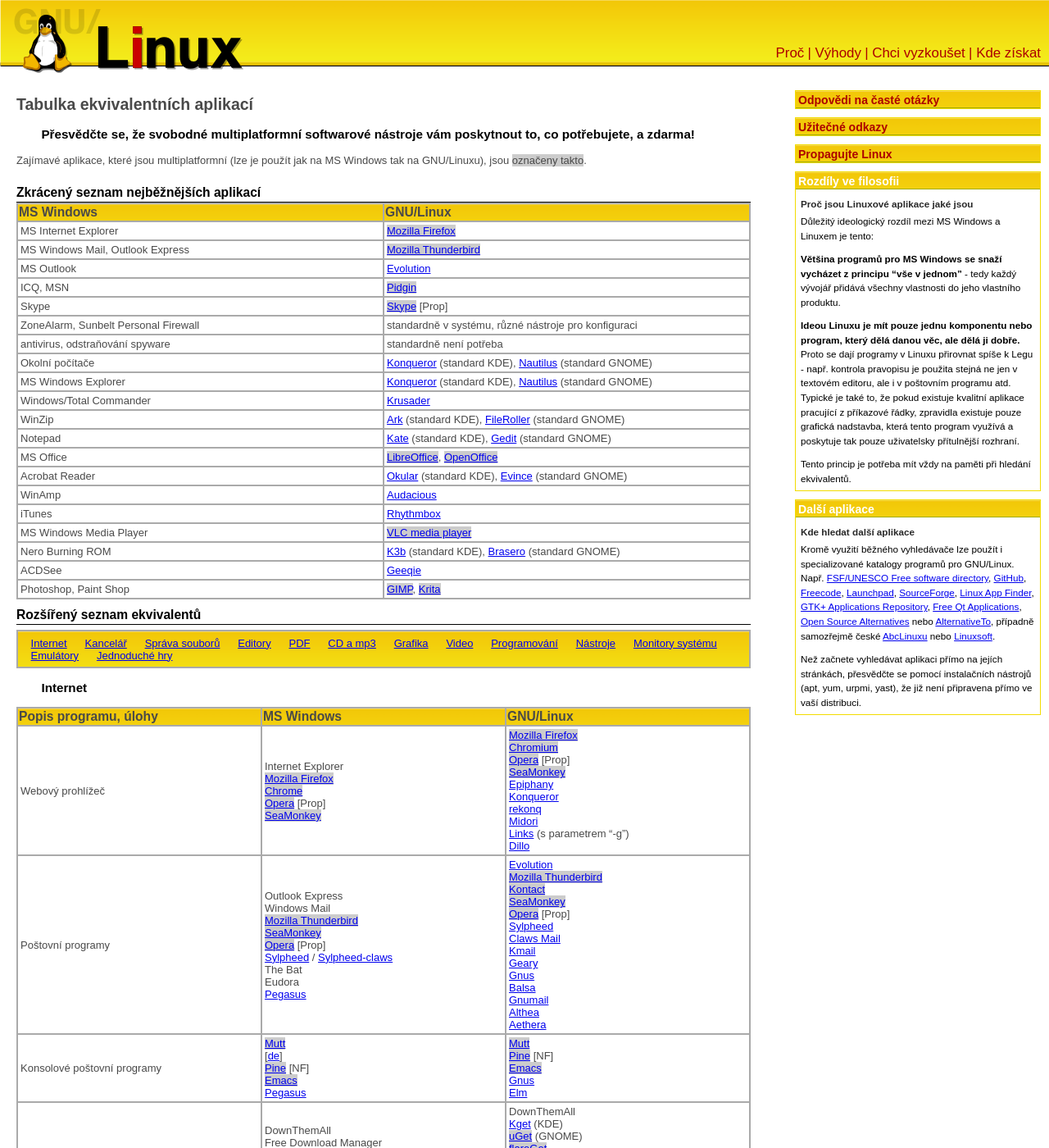
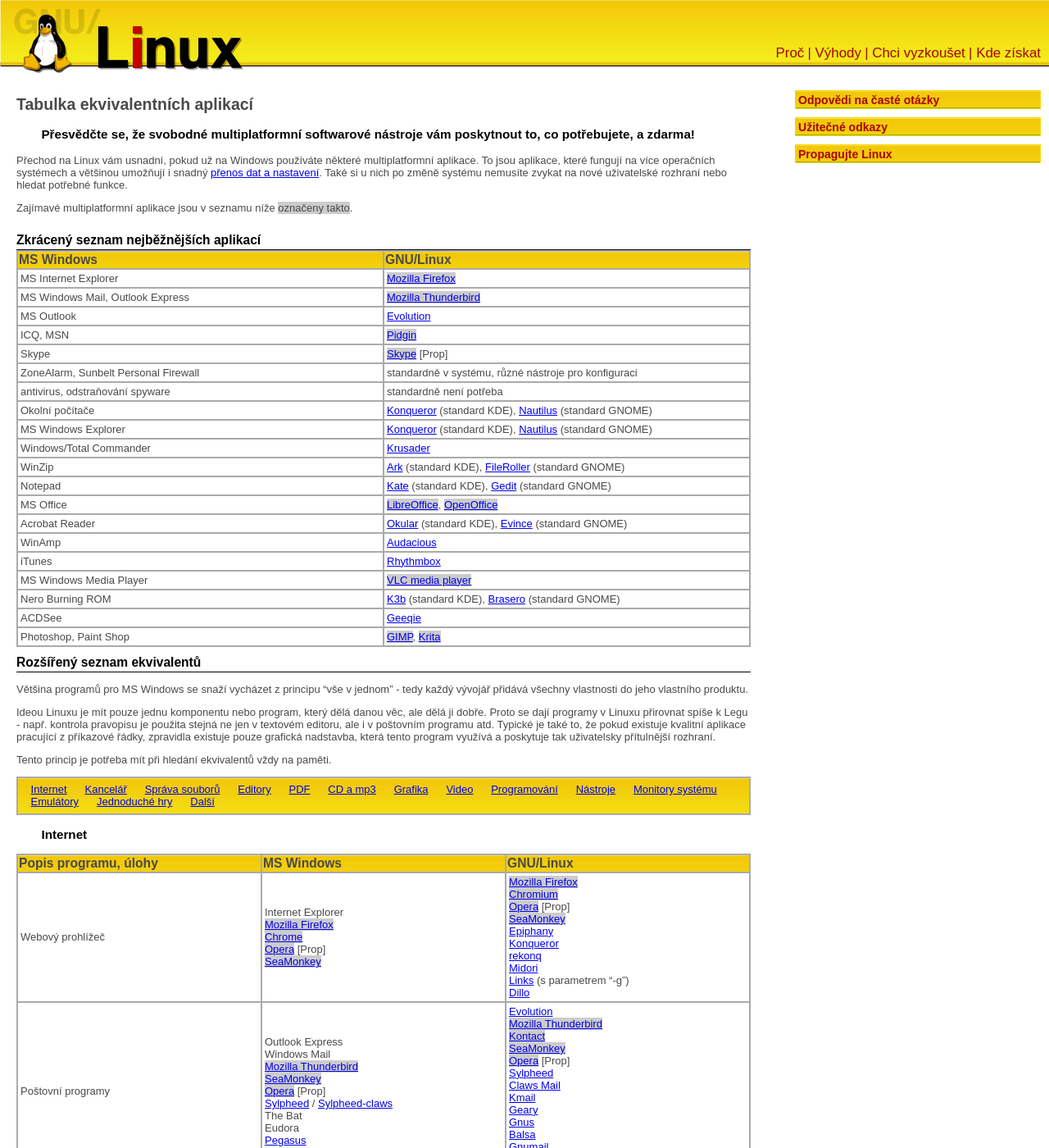
Before and after one commit to MikkCZ/plc, a Jekyll site: the page built from _pages/ekvivalenty.md, in a window 1280 px wide and 1400 px high. Shown: the whole window at 82% size. Built offline with Jekyll 4.4.1, drawn with Linux system fonts in a browser that asks for light colours; some of the changed text lies outside the part shown.

````diff
--- a/_pages/ekvivalenty.md
+++ b/_pages/ekvivalenty.md
@@ -11,7 +11,9 @@ layout: wide
 # Tabulka ekvivalentních aplikací
 
 ### Přesvědčte se, že svobodné multiplatformní softwarové nástroje vám poskytnout to, co potřebujete, a zdarma!
-Zajímavé aplikace, které jsou multiplatformní (lze je použít jak na MS Windows tak na GNU/Linuxu), jsou <span class="mp">označeny takto</span>.
+Přechod na Linux vám usnadní, pokud už na Windows používáte některé multiplatformní aplikace. To jsou aplikace, které fungují na více operačních systémech a většinou umožňují i snadný [přenos dat a nastavení]({{ site.baseurl }}{% link _pages/prevod-dat.md %}). Také si u nich po změně systému nemusíte zvykat na nové uživatelské rozhraní nebo hledat potřebné funkce.
+
+Zajímavé multiplatformní aplikace jsou v seznamu níže <span class="mp">označeny takto</span>.
 
 ## Zkrácený seznam nejběžnějších aplikací
 
@@ -39,6 +41,12 @@ Zajímavé aplikace, které jsou multiplatformní (lze je použít jak na MS Win
 | Photoshop, Paint Shop | [GIMP](http://www.gimp.org/){:.mp}, [Krita](http://www.krita.org/){:.mp} |
 
 ## Rozšířený seznam ekvivalentů
+Většina programů pro MS Windows se snaží vycházet z principu "vše v jednom" - tedy každý vývojář přidává všechny vlastnosti do jeho vlastního produktu.
+
+Ideou Linuxu je mít pouze jednu komponentu nebo program, který dělá danou věc, ale dělá ji dobře. Proto se dají programy v Linuxu přirovnat spíše k Legu - např. kontrola pravopisu je použita stejná ne jen v textovém editoru, ale i v poštovním programu atd. Typické je také to, že pokud existuje kvalitní aplikace pracující z příkazové řádky, zpravidla existuje pouze grafická nadstavba, která tento program využívá a poskytuje tak uživatelsky přítulnější rozhraní.
+
+Tento princip je potřeba mít při hledání ekvivalentů vždy na paměti.
+
 - [Internet](#internet)
 - [Kancelář](#kancelar)
 - [Správa souborů](#ssouboru)
@@ -121,7 +130,6 @@ Zajímavé aplikace, které jsou multiplatformní (lze je použít jak na MS Win
 
 ### Práce s PDF
 {:id="ppdf"}
-
 
 | Prohlížení PDF | [Acrobat Reader](http://www.adobe.com/products/acrobat){:.mp} [Prop] <br> [Foxit Reader](https://www.foxitsoftware.com/products/pdf-reader/){:.mp} [Prop] <br> [GSView](http://www.ghostscript.com/GSView.html){:.mp} | [Foxit Reader](https://www.foxitsoftware.com/products/pdf-reader/){:.mp} [Prop] <br> [Evince](https://wiki.gnome.org/Apps/Evince) (GNOME) <br> [Okular](http://okular.kde.org/) (KDE) <br> [Kpdf](http://kpdf.kde.org/) (KDE) <br> [Xpdf](http://www.foolabs.com/xpdf/) <br> [GSView](http://www.ghostscript.com/GSView.html){:.mp} <br> Kghostview |
 | Vytváření PDF | Adobe Acrobat Distiller <br> [GSView](http://www.ghostscript.com/GSView.html){:.mp} <br> [Ghostscript](http://www.ghostscript.com/) <br> [OpenOffice.org](http://www.openoffice.org/){:.mp} umí export přímo do PDF | Jakýkoli Linuxový WYSIWYG program -&gt; tisk do souboru -&gt; ps2pdf. (Celý [článek](http://www.denniswarner.net/lfp/creating_pdf_files.html) o vytváření PDF) <br> Adobe Acrobat Distiller [Prop] <br> PStill [Shareware] <br> PDFLatex <br> Xfig <br> [Ghostscript](http://www.ghostscript.com/) <br> [Tex2Pdf](http://tex2pdf.berlios.de/) <br> [GV](http://wino.physik.uni-mainz.de/~plass/gv/) <br> [GGV](http://directory.fsf.org/project/ggv/) <br> [GSView](http://www.ghostscript.com/GSView.html){:.mp} <br> Kghostview <br> [Panda PDF Generator](http://freshmeat.net/projects/panda/) <br> [OpenOffice.org](http://www.openoffice.org/){:.mp} umí export přímo do PDF |
@@ -270,33 +278,16 @@ Zajímavé aplikace, které jsou multiplatformní (lze je použít jak na MS Win
 (standard)  ... nachází se standardně v systému
 ```
 
+## Kde hledat další aplikace
+{:id="dalsi"}
+
+Kromě využití běžného vyhledávače lze použít i specializované katalogy programů pro GNU/Linux. Např. [FSF/UNESCO Free software directory](https://directory.fsf.org/), [GitHub](https://github.com/), [Freecode](http://freecode.com/), [Launchpad](https://launchpad.net/), [SourceForge](http://sourceforge.net/), [Linux App Finder](http://linuxappfinder.com/), [GTK+ Applications Repository](http://gtk-apps.org/), [Free Qt Applications](http://qt-apps.org/), [Open Source Alternatives](http://www.osalt.com/) nebo [AlternativeTo](https://alternativeto.net/), případně samozřejmě české [AbcLinuxu](https://www.abclinuxu.cz/software) nebo [Linuxsoft](http://www.linuxsoft.cz/).
+
+Než začnete vyhledávat aplikaci přímo na jejích stránkách, přesvědčte se pomocí správce softwaru nebo instalačních nástrojů (apt, yum, urpmi, yast), že již není připravena přímo ve vaší distribuci.
+
 </article>
 
 <aside>
-
-{% capture submenu %}{% include submenu.md %}{% endcapture %}
-{{ submenu | markdownify }}
-
-<section markdown="1">
-# Rozdíly ve filosofii
-
-## Proč jsou Linuxové aplikace jaké jsou
-Důležitý ideologický rozdíl mezi MS Windows a Linuxem je tento:
-
-**Většina programů pro MS Windows se snaží vycházet z principu "vše v jednom"** - tedy každý vývojář přidává všechny vlastnosti do jeho vlastního produktu.
-
-**Ideou Linuxu je mít pouze jednu komponentu nebo program, který dělá danou věc, ale dělá ji dobře.** Proto se dají programy v Linuxu přirovnat spíše k Legu - např. kontrola pravopisu je použita stejná ne jen v textovém editoru, ale i v poštovním programu atd. Typické je také to, že pokud existuje kvalitní aplikace pracující z příkazové řádky, zpravidla existuje pouze grafická nadstavba, která tento program využívá a poskytuje tak pouze uživatelsky přítulnější rozhraní.
-
-Tento princip je potřeba mít vždy na paměti při hledání ekvivalentů.
-</section>
-
-<section markdown="1">
-# Další aplikace
-
-## Kde hledat další aplikace
-Kromě využití běžného vyhledávače lze použít i specializované katalogy programů pro GNU/Linux. Např. [FSF/UNESCO Free software directory](https://directory.fsf.org/), [GitHub](https://github.com/), [Freecode](http://freecode.com/), [Launchpad](https://launchpad.net/), [SourceForge](http://sourceforge.net/), [Linux App Finder](http://linuxappfinder.com/), [GTK+ Applications Repository](http://gtk-apps.org/), [Free Qt Applications](http://qt-apps.org/), [Open Source Alternatives](http://www.osalt.com/) nebo [AlternativeTo](https://alternativeto.net/), případně samozřejmě české [AbcLinuxu](https://www.abclinuxu.cz/software) nebo [Linuxsoft](http://www.linuxsoft.cz/).
-
-Než začnete vyhledávat aplikaci přímo na jejích stránkách, přesvědčte se pomocí instalačních nástrojů (apt, yum, urpmi, yast), že již není připravena přímo ve vaší distribuci.
-</section>
-
+  {% capture submenu %}{% include submenu.md %}{% endcapture %}
+  {{ submenu | markdownify }}
 </aside>
````
Also changed, not shown: other parts of _pages/ekvivalenty.md (+1 -0 lines), _pages/kde-ziskat.md (+13 -32 lines), _pages/prevod-dat.md (+3 -11 lines), _pages/propagace.md (+3 -10 lines), _pages/vyhody.md (+22 -32 lines).
